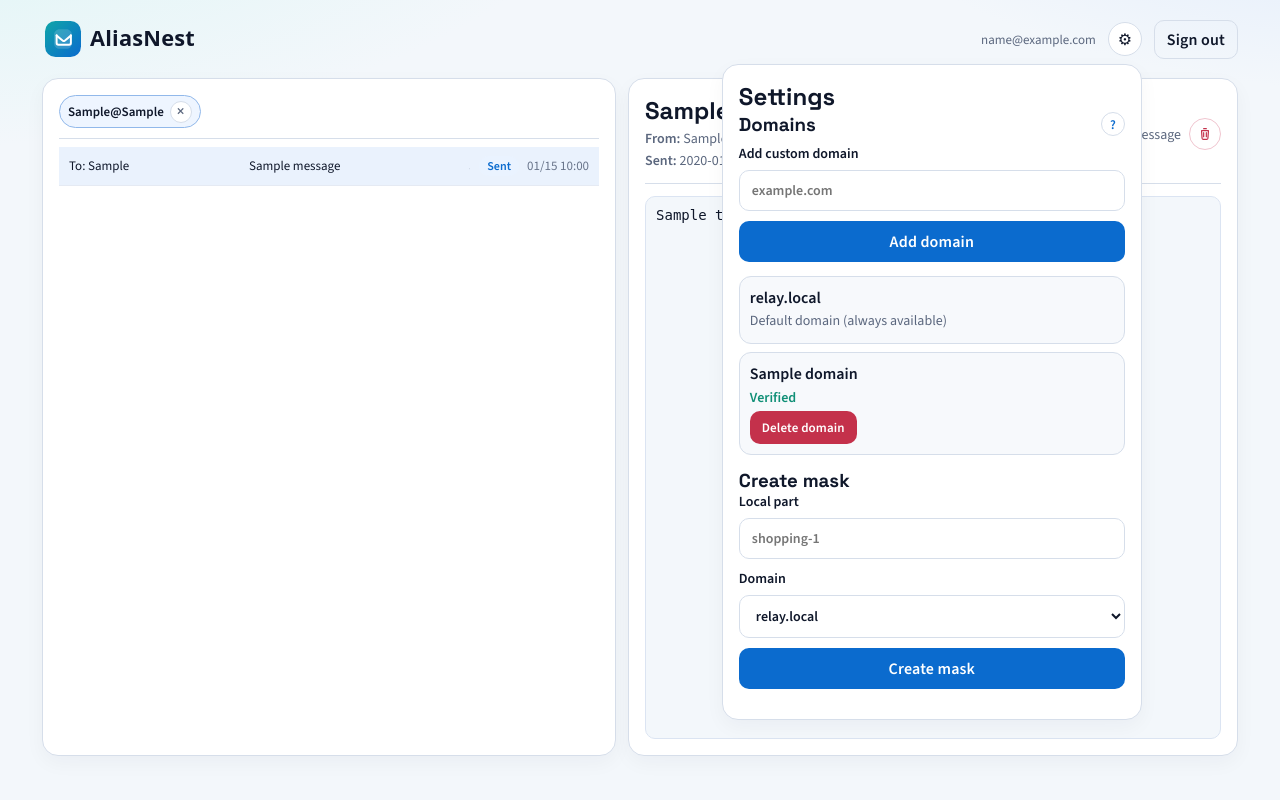
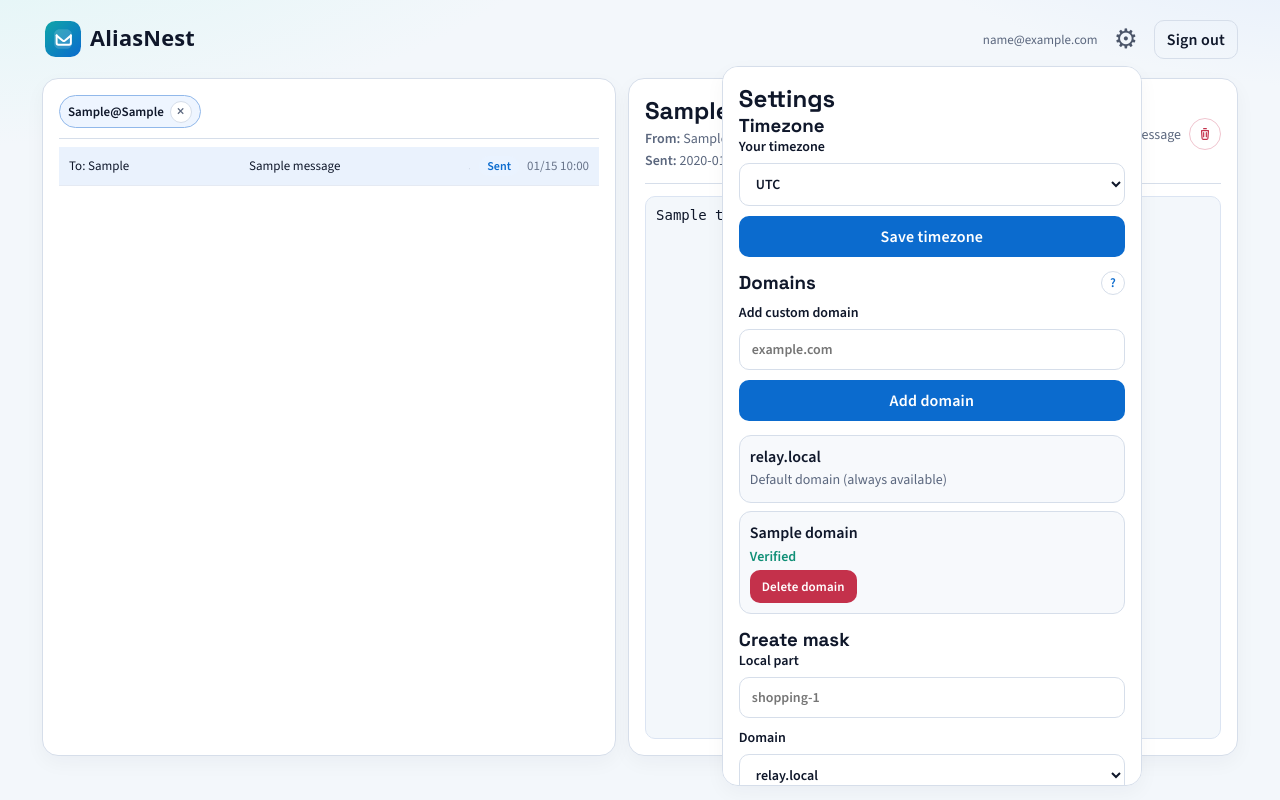
Before and after one commit to agarwalvijay/aliasnest, a FastAPI app: page /dashboard in a window 1280 px wide, after a click that opens the changed part. Run offline with FastAPI, Linux system fonts and the light colour scheme; the visitor is signed in with stand-in values (Sample User, id 1); tables that the repository leaves empty hold one stand-in row (values such as "Sample post").

Commit message:
Add user timezone settings and localize inbox timestamps

```diff
--- a/app/main.py
+++ b/app/main.py
@@ -10,6 +10,7 @@ import secrets
 import smtplib
 from typing import Optional
 import uuid
+from zoneinfo import ZoneInfo, ZoneInfoNotFoundError
 
 from fastapi import Depends, FastAPI, Form, HTTPException, Request
 from fastapi.responses import RedirectResponse
@@ -278,12 +279,42 @@ def _ensure_message_read_column():
         db.close()
 
 
+def _ensure_user_timezone_column():
+    db = SessionLocal()
+    try:
+        table_info = db.execute(text("PRAGMA table_info(users)")).fetchall()
+        existing_columns = {row[1] for row in table_info}
+        if "timezone" not in existing_columns:
+            db.execute(text("ALTER TABLE users ADD COLUMN timezone TEXT NOT NULL DEFAULT 'UTC'"))
+            db.commit()
+    finally:
+        db.close()
+
+
+def _safe_tz_name(tz_name: str) -> str:
+    candidate = (tz_name or "").strip()
+    if not candidate:
+        return "UTC"
+    try:
+        ZoneInfo(candidate)
+        return candidate
+    except ZoneInfoNotFoundError:
+        return "UTC"
+
+
+def _format_dt_for_user(dt: datetime, tz_name: str, fmt: str) -> str:
+    timezone_name = _safe_tz_name(tz_name)
+    localized = dt.replace(tzinfo=ZoneInfo("UTC")).astimezone(ZoneInfo(timezone_name))
+    return localized.strftime(fmt)
+
+
 @app.on_event("startup")
 def startup_event():
     Base.metadata.create_all(bind=engine)
     _ensure_mask_uniqueness_index()
     _ensure_message_is_outbound_column()
     _ensure_message_read_column()
+    _ensure_user_timezone_column()
     _ensure_default_domain()
     smtp_runtime.start()
 
@@ -396,7 +427,7 @@ def register_action(
             status_code=400,
         )
 
-    user = User(email=email, password_hash=hash_password(password))
+    user = User(email=email, password_hash=hash_password(password), timezone="UTC")
     db.add(user)
     db.commit()
     db.refresh(user)
@@ -431,6 +462,21 @@ def logout_action(request: Request):
     return RedirectResponse(url="/login", status_code=302)
 
 
+@app.post("/settings/timezone")
+def update_timezone(
+    timezone: str = Form(...),
+    user: User = Depends(require_user),
+    db: Session = Depends(get_db),
+):
+    clean_timezone = _safe_tz_name(timezone)
+    db_user = db.get(User, user.id)
+    if not db_user:
+        return RedirectResponse(url="/dashboard?error=User+not+found", status_code=302)
+    db_user.timezone = clean_timezone
+    db.commit()
+    return RedirectResponse(url=f"/dashboard?info=Timezone+updated+to+{clean_timezone.replace('/', '%2F')}", status_code=302)
+
+
 @app.get("/dashboard")
 def dashboard(
     request: Request,
@@ -440,6 +486,7 @@ def dashboard(
     user: User = Depends(require_user),
     db: Session = Depends(get_db),
 ):
+    user_timezone = _safe_tz_name(getattr(user, "timezone", "UTC"))
     masks = db.scalars(select(Mask).where(Mask.user_id == user.id).order_by(Mask.created_at.desc())).all()
     domains = db.scalars(
         select(Domain)
@@ -496,6 +543,12 @@ def dashboard(
         reply_all_targets = _compute_reply_targets(active_mask, target_email, to_cc_addresses, True)
         can_reply_all_active_message = len(reply_all_targets) > 1
 
+    message_times_short = {}
+    message_times_full = {}
+    for msg in messages:
+        message_times_short[msg.id] = _format_dt_for_user(msg.received_at, user_timezone, "%m/%d %H:%M")
+        message_times_full[msg.id] = _format_dt_for_user(msg.received_at, user_timezone, "%Y-%m-%d %H:%M:%S")
+
     return templates.TemplateResponse(
         "dashboard.html",
         {
@@ -504,6 +557,8 @@ def dashboard(
             "masks": masks,
             "active_mask": active_mask,
             "messages": messages,
+            "message_times_short": message_times_short,
+            "message_times_full": message_times_full,
             "unread_counts": unread_counts,
             "default_domain": _normalize_domain(DEFAULT_DOMAIN),
             "domains": domains,
@@ -517,6 +572,25 @@ def dashboard(
             "can_reply_all_active_message": can_reply_all_active_message,
             "active_message": active_message,
             "active_message_body": _extract_message_body(active_message) if active_message else "",
+            "user_timezone": user_timezone,
+            "timezone_options": [
+                "UTC",
+                "America/Chicago",
+                "America/New_York",
+                "America/Los_Angeles",
+                "America/Denver",
+                "America/Phoenix",
+                "America/Anchorage",
+                "Pacific/Honolulu",
+                "Europe/London",
+                "Europe/Berlin",
+                "Europe/Paris",
+                "Europe/Amsterdam",
+                "Asia/Kolkata",
+                "Asia/Singapore",
+                "Asia/Tokyo",
+                "Australia/Sydney",
+            ],
             "now": datetime.utcnow(),
         },
     )
--- a/app/models.py
+++ b/app/models.py
@@ -13,6 +13,7 @@ class User(Base):
     id: Mapped[int] = mapped_column(Integer, primary_key=True, index=True)
     email: Mapped[str] = mapped_column(String(255), unique=True, index=True)
     password_hash: Mapped[str] = mapped_column(String(255))
+    timezone: Mapped[str] = mapped_column(String(64), default="UTC")
     created_at: Mapped[datetime] = mapped_column(DateTime, default=datetime.utcnow)
 
     masks = relationship("Mask", back_populates="user")
--- a/app/static/styles.css
+++ b/app/static/styles.css
@@ -135,17 +135,22 @@ button.danger:hover {
 }
 
 .icon-btn {
-  width: 34px;
-  height: 34px;
-  padding: 0;
-  border-radius: 999px;
-  border: 1px solid var(--line);
-  background: #fff;
-  color: var(--ink);
+  width: auto;
+  height: auto;
+  padding: 2px 4px;
+  border: 0;
+  border-radius: 0;
+  background: transparent;
+  color: #4b5569;
   display: grid;
   place-items: center;
   cursor: pointer;
-  font-size: 16px;
+  font-size: 27px;
+  line-height: 1;
+}
+
+.icon-btn:hover {
+  color: #111827;
 }
 
 .settings-drawer {
--- a/app/templates/dashboard.html
+++ b/app/templates/dashboard.html
@@ -21,6 +21,18 @@
           <h2>Settings</h2>
           {% if info %}<p class="ok">{{ info }}</p>{% endif %}
           {% if error %}<p class="error">{{ error }}</p>{% endif %}
+
+          <h3>Timezone</h3>
+          <form method="post" action="/settings/timezone" class="stack panel">
+            <label>Your timezone
+              <select name="timezone" required>
+                {% for tz in timezone_options %}
+                  <option value="{{ tz }}" {% if tz == user_timezone %}selected{% endif %}>{{ tz }}</option>
+                {% endfor %}
+              </select>
+            </label>
+            <button type="submit">Save timezone</button>
+          </form>
 
           <div class="heading-row">
             <h3>Domains</h3>
@@ -152,7 +164,7 @@
               </div>
               <div class="mail-meta">
                 {% if msg.is_outbound %}<span class="chip chip-sent">Sent</span>{% else %}<span class="chip chip-inbound">Received</span>{% endif %}
-                <span class="mail-time">{{ msg.received_at.strftime('%m/%d %H:%M') }}</span>
+                <span class="mail-time">{{ message_times_short.get(msg.id, '') }}</span>
               </div>
             </a>
           {% endfor %}
@@ -169,9 +181,9 @@
             <h2>{{ active_message.subject }}</h2>
             <p class="subtle"><strong>From:</strong> {{ active_message.from_addr }} | <strong>To:</strong> {{ active_message.to_addr }}</p>
             {% if active_message.is_outbound %}
-              <p class="subtle"><strong>Sent:</strong> {{ active_message.received_at.strftime('%Y-%m-%d %H:%M:%S') }} UTC</p>
+              <p class="subtle"><strong>Sent:</strong> {{ message_times_full.get(active_message.id, '') }} {{ user_timezone }}</p>
             {% else %}
-              <p class="subtle"><strong>Received:</strong> {{ active_message.received_at.strftime('%Y-%m-%d %H:%M:%S') }} UTC</p>
+              <p class="subtle"><strong>Received:</strong> {{ message_times_full.get(active_message.id, '') }} {{ user_timezone }}</p>
             {% endif %}
           </div>
           <div class="message-actions">
```
